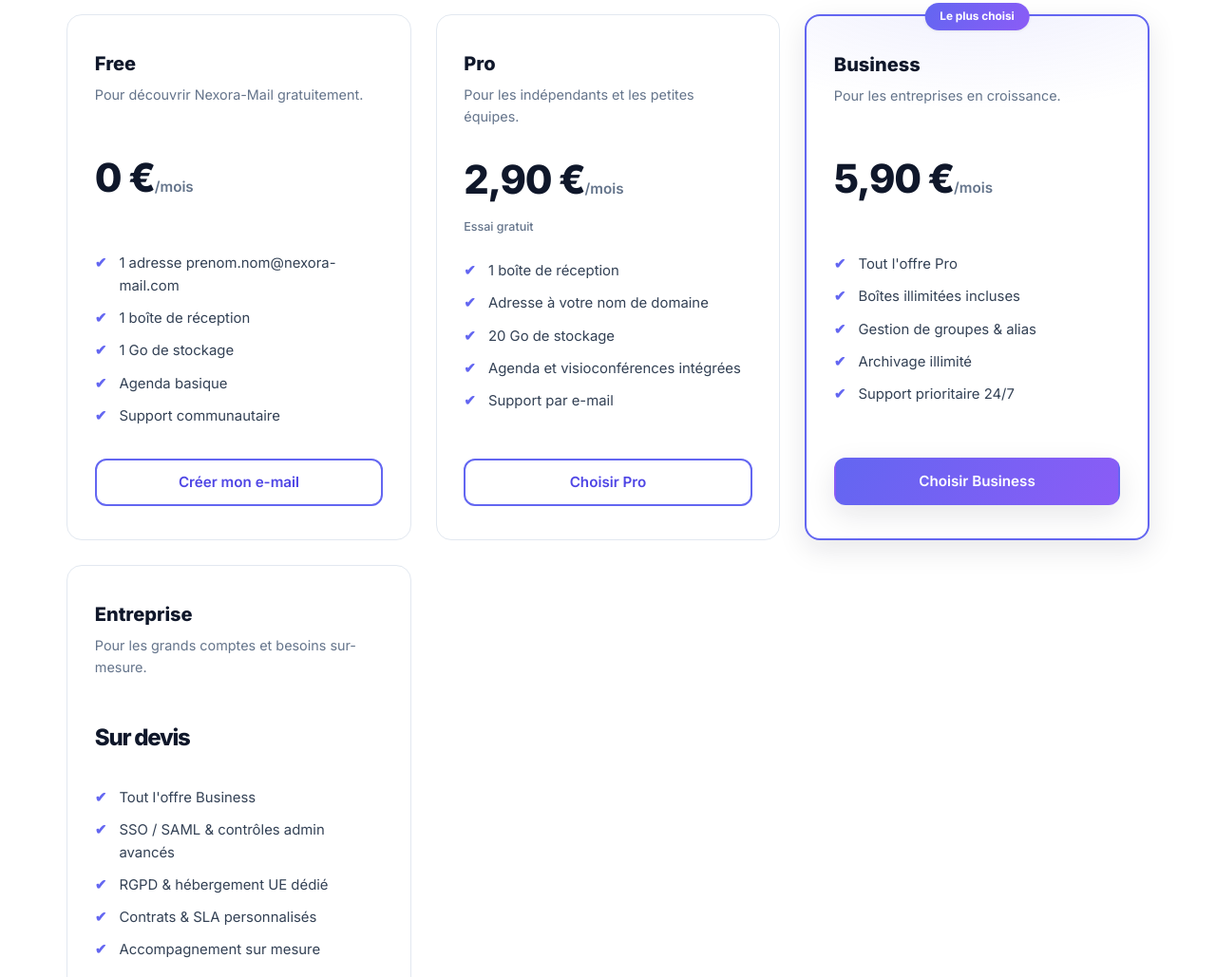
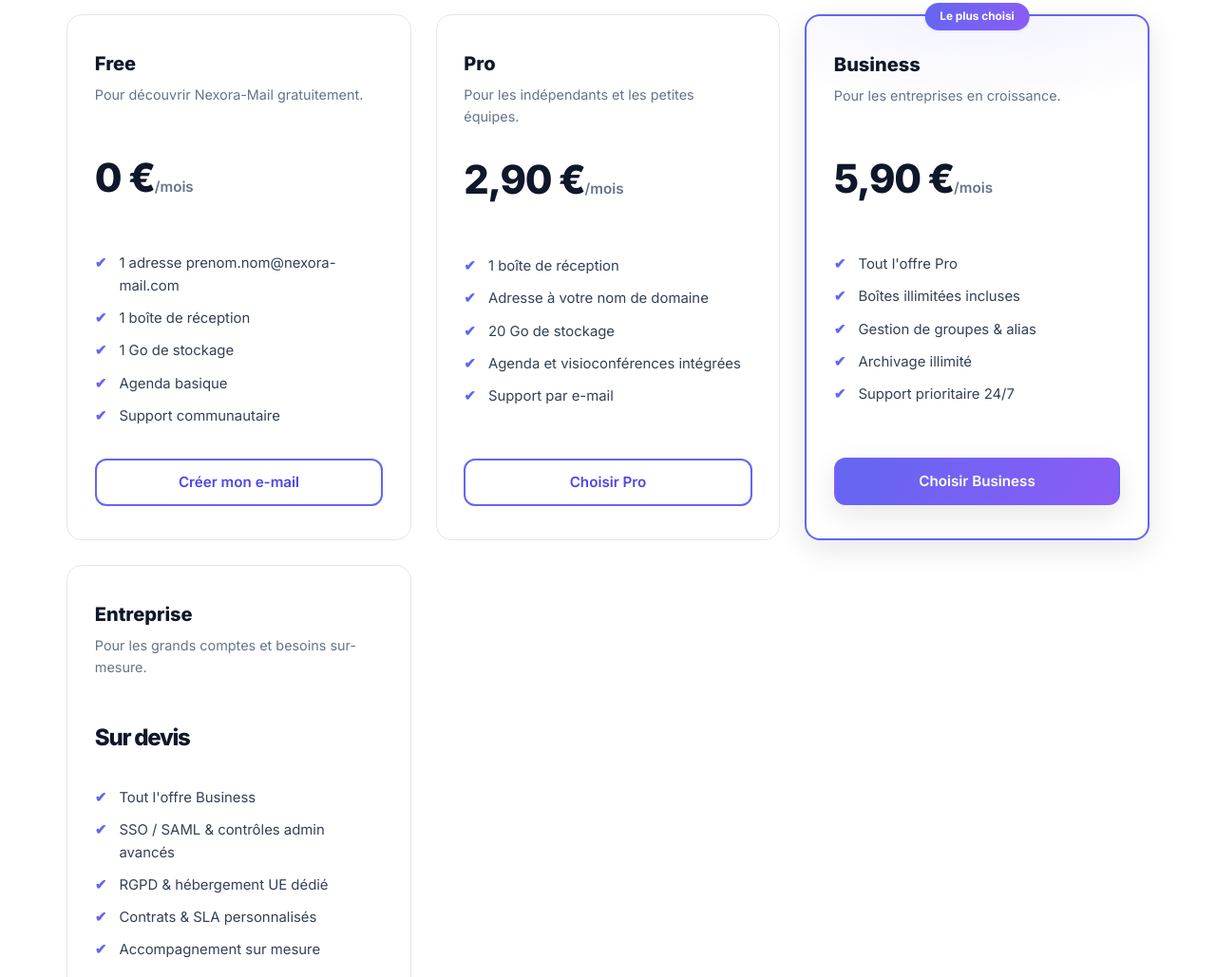
Before and after one commit to Ryzen0904/Nexora-Mail, a website: page index.html in a window 1280 px wide. Shown: the part 2956-3985 px from the top of the page at 95% size. Drawn offline with Linux system fonts and the light colour scheme.

Commit message:
Remove free trial offer

```diff
--- a/index.html
+++ b/index.html
@@ -239,7 +239,7 @@
           <article class="price-card reveal">
             <h3 class="price-card__name">Pro</h3>
             <p class="price-card__desc">Pour les indépendants et les petites équipes.</p>
-            <p class="price-card__price" data-monthly="2,90" data-annually="2,32" data-annual-total="27,84" data-trial="Essai gratuit">2,90 €<small>/mois</small><span class="price-card__billing"></span></p>
+            <p class="price-card__price" data-monthly="2,90" data-annually="2,32" data-annual-total="27,84">2,90 €<small>/mois</small><span class="price-card__billing"></span></p>
             <ul class="price-card__features">
               <li>1 boîte de réception</li>
               <li>Adresse à votre nom de domaine</li>
--- a/js/main.js
+++ b/js/main.js
@@ -135,10 +135,9 @@
         ? el.getAttribute("data-annual-total")
         : el.getAttribute("data-monthly");
       const annualMonthly = el.getAttribute("data-annually");
-      const trial = el.getAttribute("data-trial");
       el.innerHTML = annual
         ? `${value} €<small>/an</small><span class="price-card__billing">${annualMonthly} € au mois • payé à l'année</span>`
-        : `${value} €<small>/mois</small><span class="price-card__billing">${trial || ""}</span>`;
+        : `${value} €<small>/mois</small><span class="price-card__billing"></span>`;
     });
   };
 
--- a/server.js
+++ b/server.js
@@ -32,7 +32,7 @@
 const APP_URL = process.env.APP_URL || "https://nexora-mail-7fdk.onrender.com";
 const STRIPE_PRICES = {
   pro: {
-    monthly: "price_1UBLOOCep0LEOT6UcMhU1INp",
+    monthly: "price_1UBKvfCep0LEOT6UfEH58rtK",
     annual: "price_1UBKyRCep0LEOT6Uh4TslusH",
   },
   business: {
```
